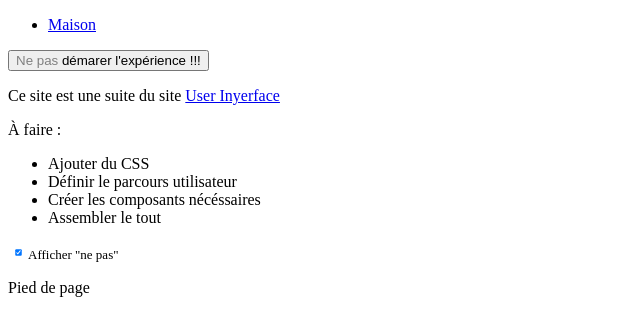
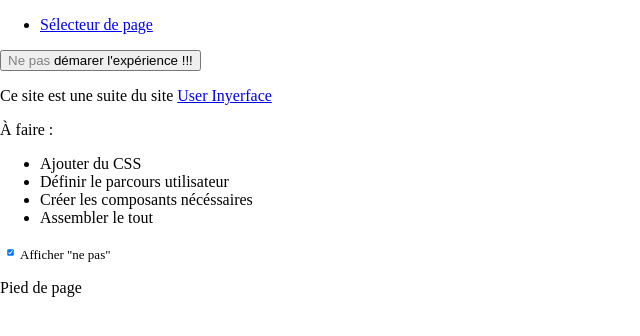
Before and after one commit to science-numerale/yuser, a SvelteKit app: page / in a window 1280 px wide. Shown: the top 336 px of the page, without its empty margins (0-640 px from the left). Built offline with nearby package versions, Linux system fonts and the light colour scheme.

Commit message:
Sélecteur de pages

```diff
--- a/src/app.css
+++ b/src/app.css
@@ -0,0 +1,4 @@
+body {
+	margin: 0;
+	position: relative;
+}
--- a/src/routes/Header.svelte
+++ b/src/routes/Header.svelte
@@ -2,19 +2,15 @@
 	import { base } from "$app/paths";
 	import { page } from "$app/state";
 
-	const pages = {
-		Maison: base + "/",
-	};
+	let selecteur = `${base}/selecteur`
 </script>
 
 <header>
 	<nav>
 		<ul>
-			{#each Object.entries(pages) as [n, a]}
-				<li aria-current={page.url.pathname === a ? "page" : undefined}>
-					<a href={a}>{n}</a>
-				</li>
-			{/each}
+			<li aria-current={page.url.pathname === selecteur ? "page" : undefined}>
+				<a href={selecteur}>Sélecteur de page</a>
+			</li>
 		</ul>
 	</nav>
 </header>
```
Also changed, not shown: src/routes/page[n]/+page.svelte (added, +8 -0 lines), src/routes/selecteur/+page.svelte (added, +34 -0 lines).
